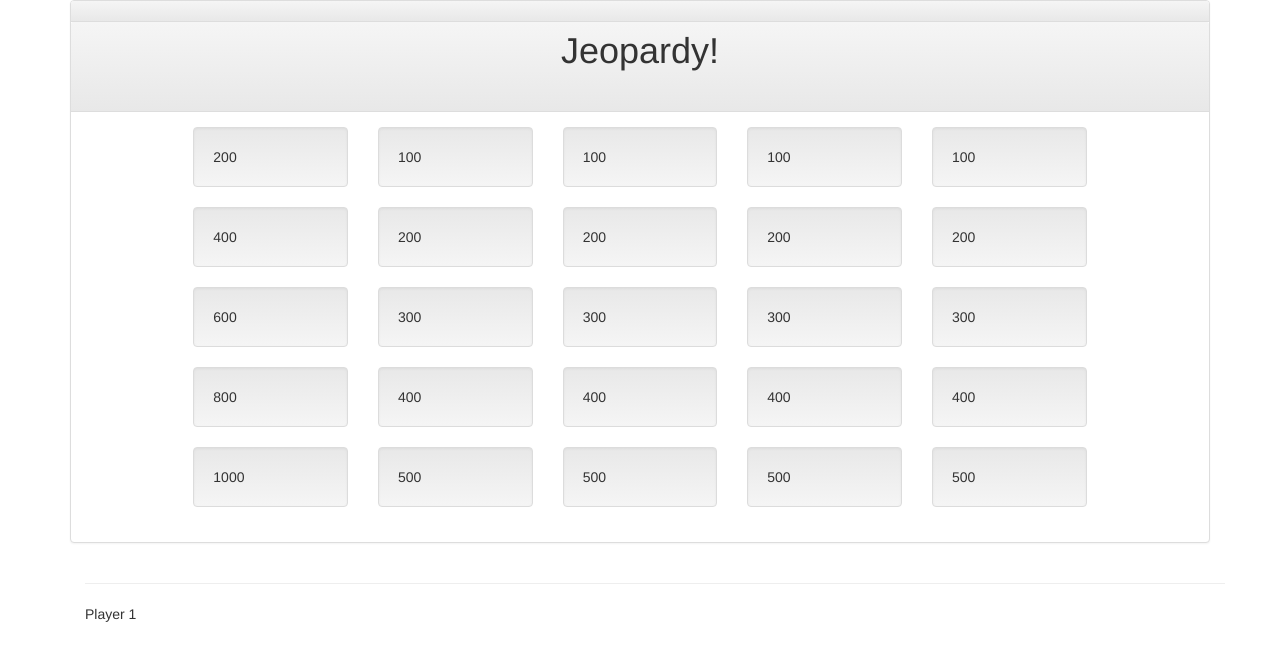
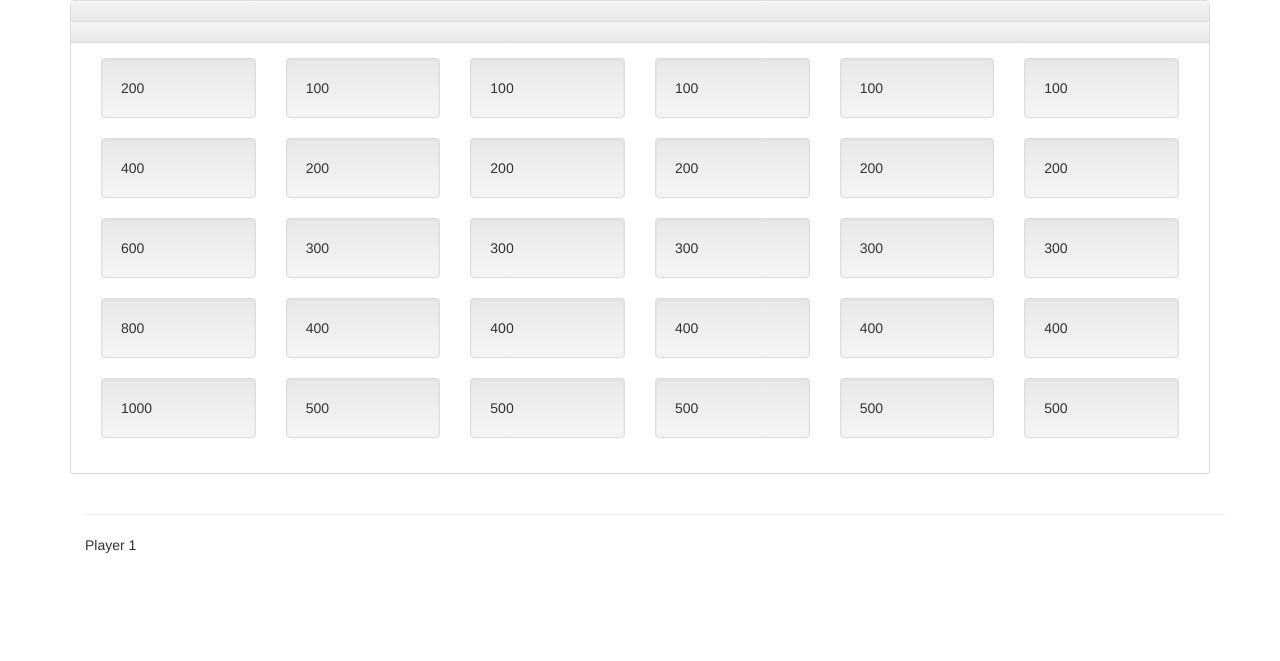
Before and after one commit to asimonia/FlaskJeopardy, a Flask app: template app/templates/questions/game_board.html in a window 1280 px wide. Shown: the top 661 px of the page. Run offline with Flask 2, Linux system fonts and the light colour scheme; the template is opened without the code that fills it, so the values that code supplies are empty; some libraries are stand-ins or nearby versions.

Commit message:
commit changes

```diff
--- a/app/main/views.py
+++ b/app/main/views.py
@@ -39,7 +39,7 @@ def index():
 								current_round="Jeopardy!", categories=categories)
 
 
-		return redirect(url_for('game_board'))
+		return render_template('questions/game_board.html', tile=tile, game=initialize_game)
 	return render_template('questions/index.html', form=form)
 
 
--- a/app/templates/questions/game_board.html
+++ b/app/templates/questions/game_board.html
@@ -5,22 +5,19 @@
 
     <div class="panel-heading">
       <div class="col-md-12 text-center">
-      	<h1>Jeopardy!</h1>
+      	<h1> {{ game.current_round }} </h1>
       </div>
     </div>
 
     <div class="panel-heading">
-      <div class="text-center col-md-2 col-md-offset-1"><h4></h4></div>
-      <div class="text-center col-md-2"><h4></h4></div>
-      <div class="text-center col-md-2"><h4></h4></div>
-      <div class="text-center col-md-2"><h4></h4></div>
-      <div class="text-center col-md-2"><h4></h4></div>
-      <div class="text-center col-md-2"><h4></h4></div>
+      {% for category in game.categories %}
+      <div class="text-center col-md-2"><h4>{{ category }}</h4></div>
+      {% endfor %}
       <div class="clearfix"></div>
     </div>
 
     <div class="panel-body" id="main-board">
-      <div class="category col-md-2 col-md-offset-1">
+      <div class="category col-md-2">
         <div class="well question">200</div>
         <div class="well question">400</div>
         <div class="well question">600</div>
@@ -60,6 +57,15 @@
         <div class="well question">500</div>
     </div>
 
+    <div>
+        <div class="category col-md-2">
+        <div class="well question">100</div>
+        <div class="well question">200</div>
+        <div class="well question">300</div>
+        <div class="well question">400</div>
+        <div class="well question">500</div>
+    </div>
+
   </div>
 {% endblock %}
 
```
